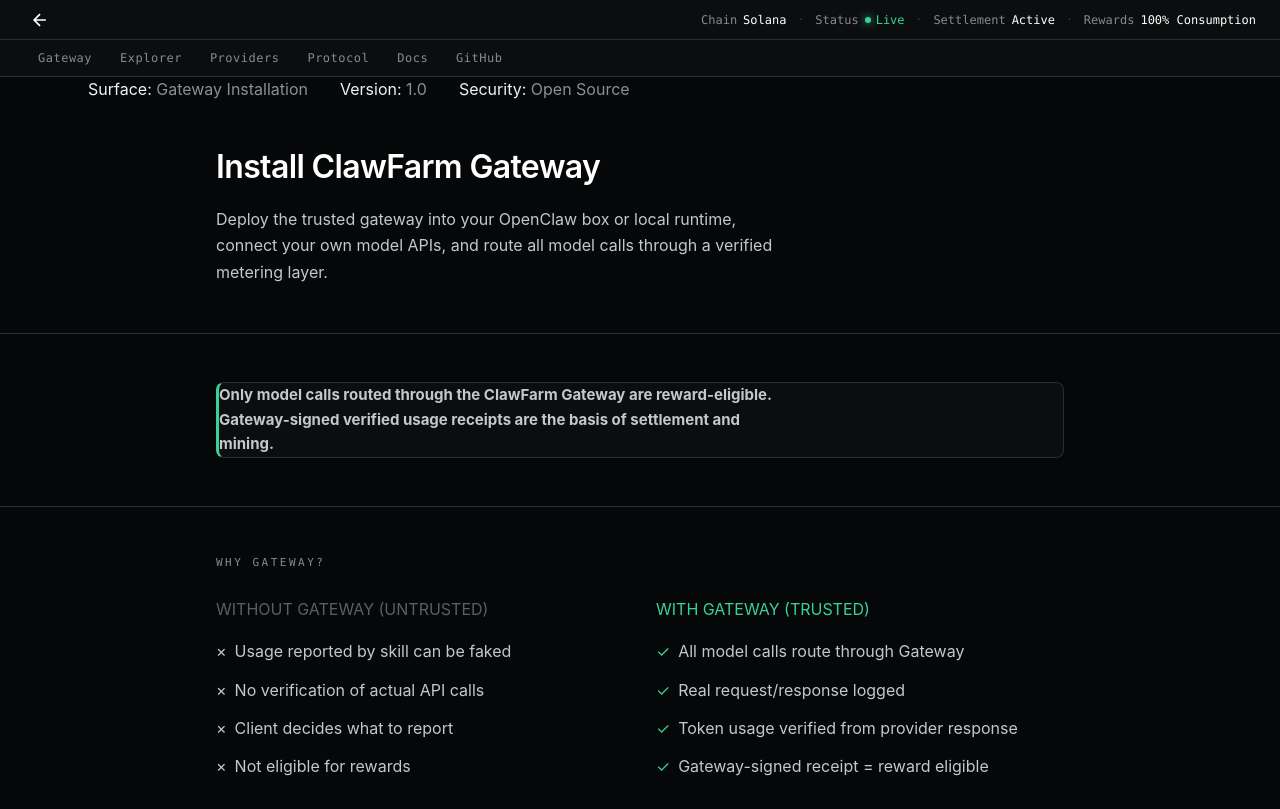
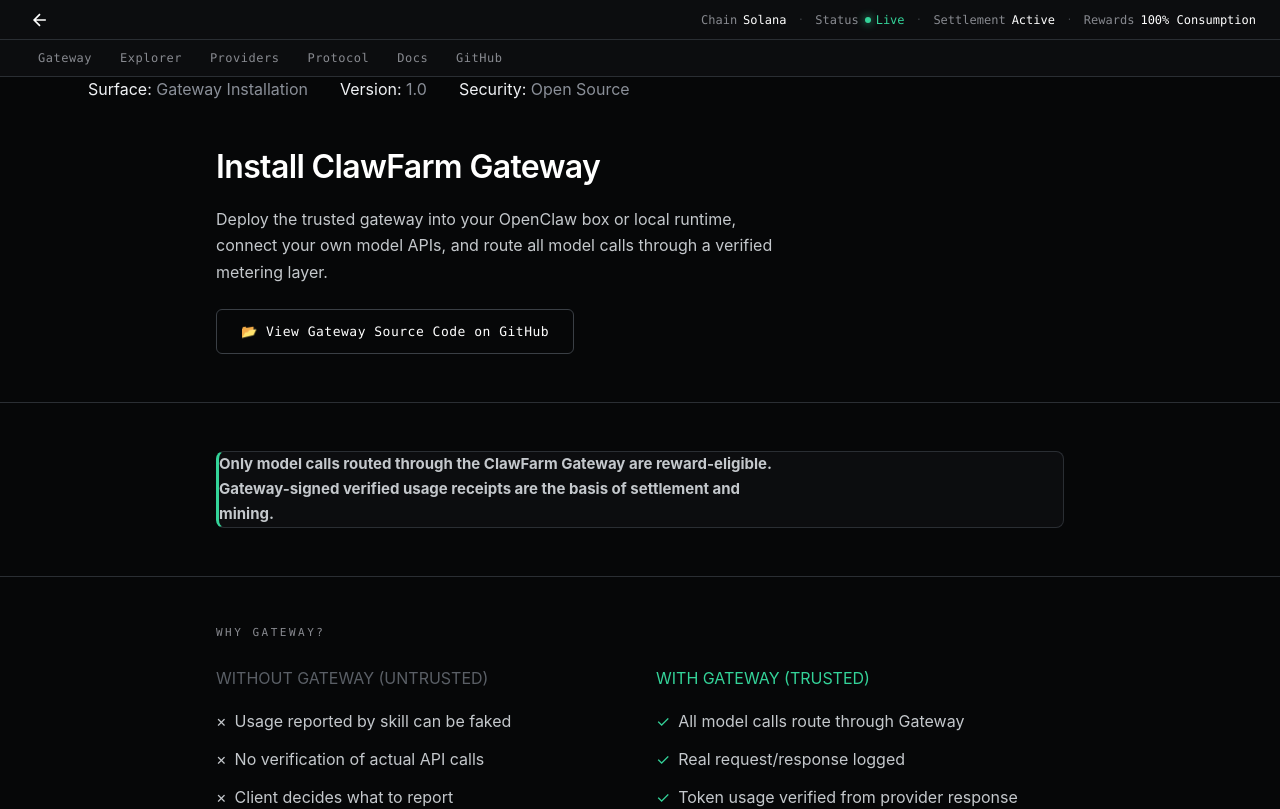
Before and after one commit to rogerwu188/clawfarm-site, a Next.js app: page /install in a window 1280 px wide. Shown: the top 809 px of the page. Built offline with nearby package versions, Linux system fonts and the light colour scheme.

Commit message:
Add GitHub link for gateway, update repos section

```diff
--- a/app/install/page.tsx
+++ b/app/install/page.tsx
@@ -19,6 +19,11 @@
           <p className="section-text" style={{marginTop:'12px', fontSize:'16px', color:'var(--text-mid)'}}>
             Deploy the trusted gateway into your OpenClaw box or local runtime, connect your own model APIs, and route all model calls through a verified metering layer.
           </p>
+          <div className="mt-6">
+            <a href="https://github.com/rogerwu188/clawfarm-gateway" target="_blank" rel="noopener" className="btn-secondary">
+              📂 View Gateway Source Code on GitHub
+            </a>
+          </div>
         </div>
       </section>
 
@@ -239,7 +244,10 @@
       {/* All Repositories */}
       <section className="section">
         <div className="max-w-4xl mx-auto px-6">
-          <div className="section-tag">All Repositories</div>
+          <div className="section-tag">All Repositories (Open Source)</div>
+          <p className="section-text mt-4" style={{fontSize:'14px', color:'var(--text-mid)'}}>
+            All code is open source and inspectable. Humans and AI agents can verify the implementation.
+          </p>
           <div className="grid-3 mt-6" style={{gridTemplateColumns:'repeat(3, 1fr)', gap:'16px'}}>
             <a href="https://github.com/rogerwu188/clawfarm-gateway" target="_blank" rel="noopener" className="grid-cell" style={{cursor:'pointer'}}>
               <h4 style={{fontSize:'13px', textTransform:'uppercase', letterSpacing:'0.05em', color:'var(--green)'}}>clawfarm-gateway</h4>
```
